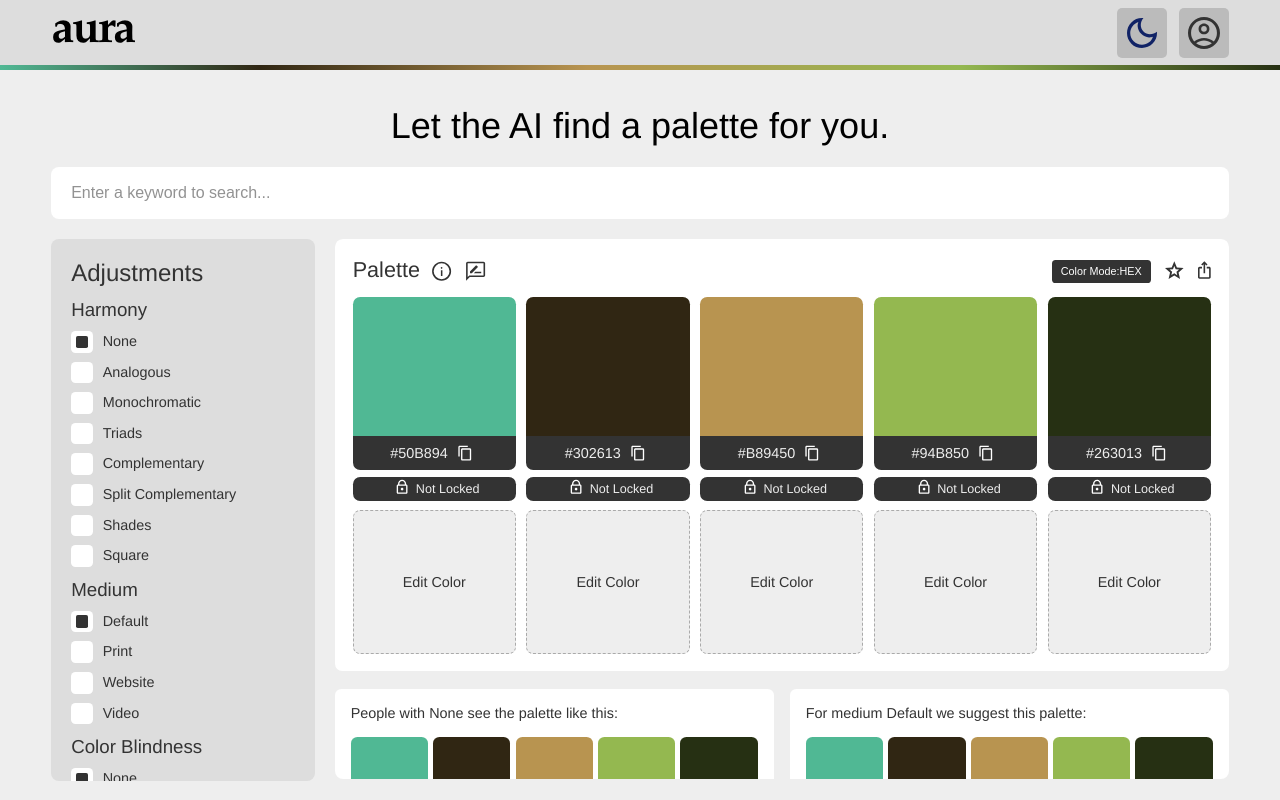
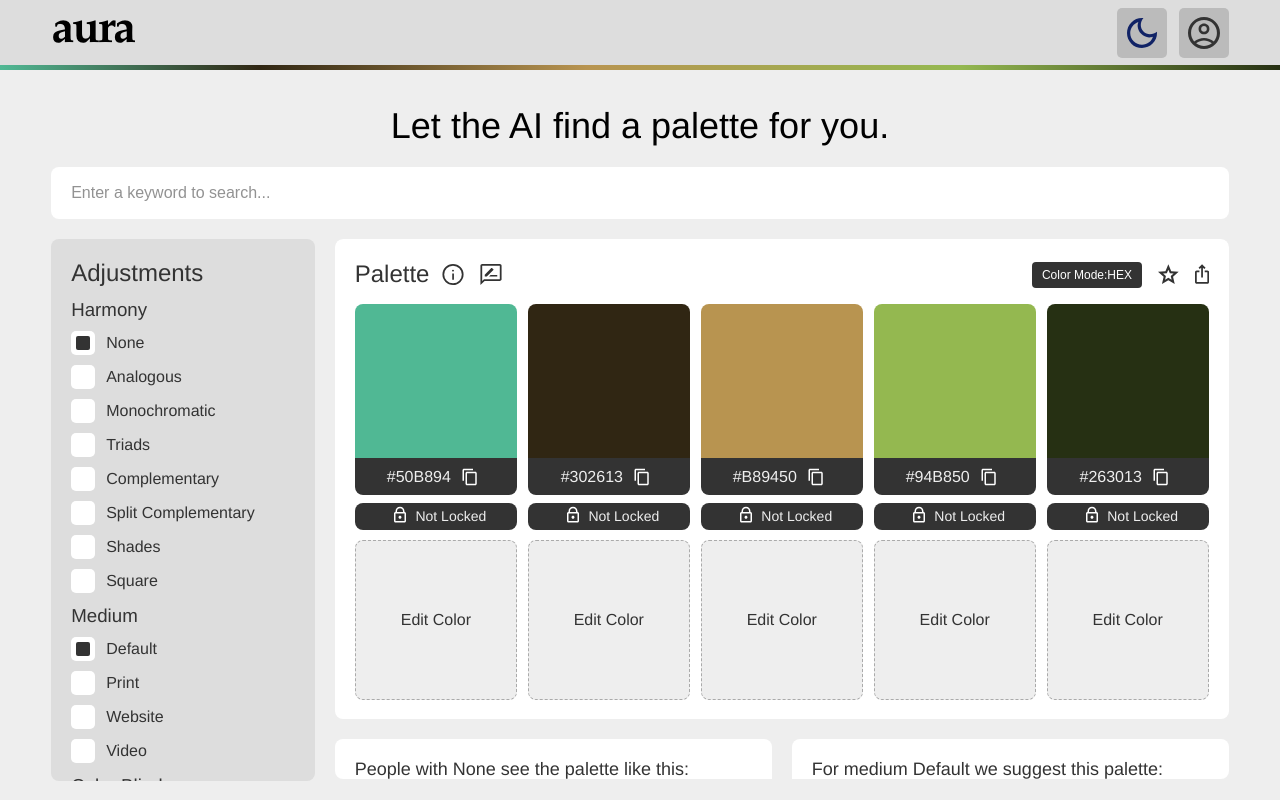
Before and after one commit to solomonNSI/AuraPalette, a React app in the folder aura-palette/: page / in a window 1280 px wide. Built offline with nearby package versions, Linux system fonts and the light colour scheme.

Commit message:
Zoom Out

```diff
--- a/aura-palette/src/Components/AdjustmentsMenu/style.js
+++ b/aura-palette/src/Components/AdjustmentsMenu/style.js
@@ -49,7 +49,6 @@ export const Container = styled.label`
   -moz-user-select: none;
   -ms-user-select: none;
   user-select: none;
-  zoom: 0.9;
 
   @media screen and (max-width: 900px) {
     margin-bottom: 8px;
--- a/aura-palette/src/Components/Palette/Palette.js
+++ b/aura-palette/src/Components/Palette/Palette.js
@@ -217,7 +217,6 @@ export const Palette = ({ palette, lock, setLock, setHarmony, harmony, setEdited
 
     return (
     <S.Container className = {DarkMode}>
-        <S.InnerContainer className = {DarkMode}>
         <S.MainPalette className = {DarkMode}>
         <S.Header className = {DarkMode}>
             <S.PaletteTitle className = {DarkMode}>Palette</S.PaletteTitle>
@@ -380,7 +379,6 @@ export const Palette = ({ palette, lock, setLock, setHarmony, harmony, setEdited
                 </S.ColorBlindPalette>
             </S.MediumColors>
         </S.OtherPalettes>
-        </S.InnerContainer>
     </S.Container>
   );
 };
--- a/aura-palette/src/Components/Palette/style.js
+++ b/aura-palette/src/Components/Palette/style.js
@@ -24,12 +24,6 @@ export const Container = styled.div`
   }
 `;
 
-export const InnerContainer = styled.div`
-  height: calc(100vh - 230px);
-  overflow-x: hidden;
-  overflow-y: auto;
-`;
-
 export const MainPalette = styled.div`
   border-radius: 8px;
   background-color: white;
@@ -37,7 +31,6 @@ export const MainPalette = styled.div`
   padding: 20px;
   margin-bottom: 20px;
   overflow: hidden;
-  zoom: 0.9;
 
   &.dark {
     background-color: #000000;
@@ -56,8 +49,6 @@ export const OtherPalettes = styled.div`
   display: flex;
   flex-direction: row;
   gap: 20px;
-
-  zoom: 0.8;
 
   @media screen and (max-width: 900px) {
     flex-direction: column;
```
